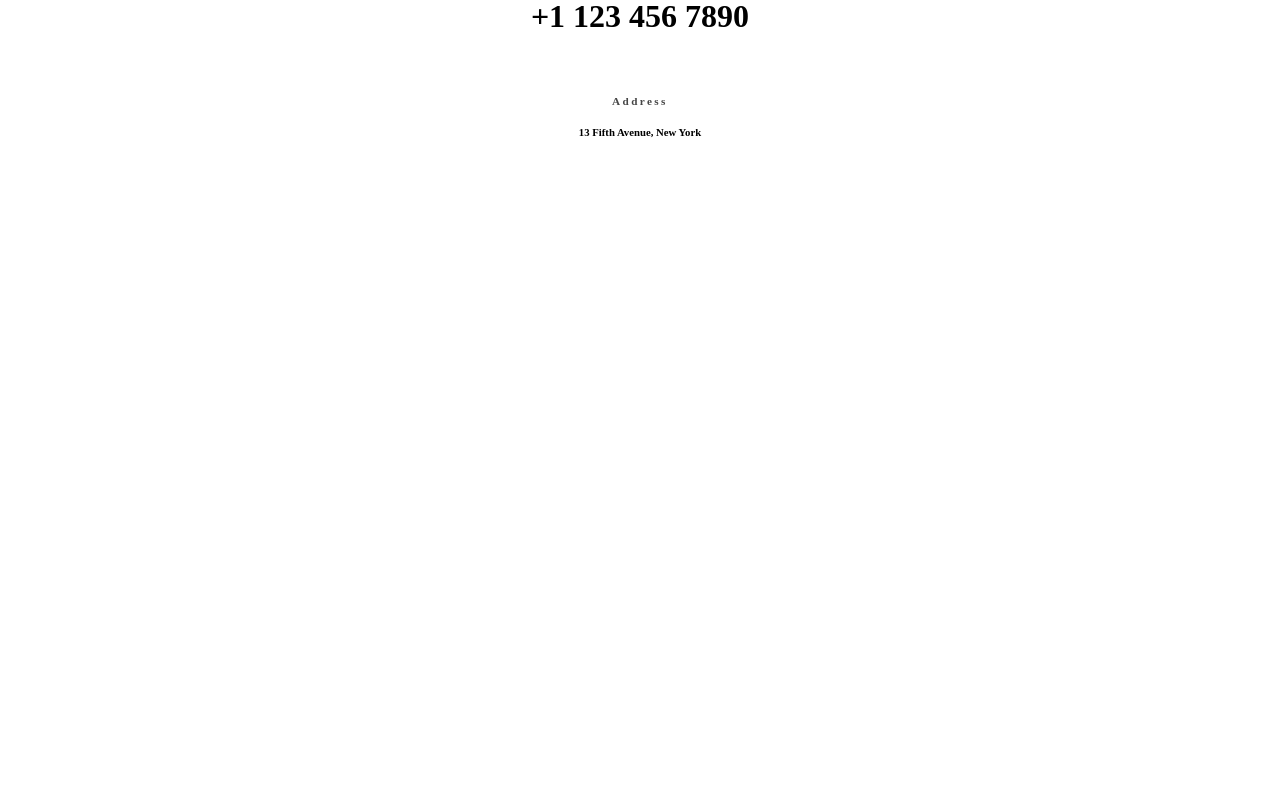
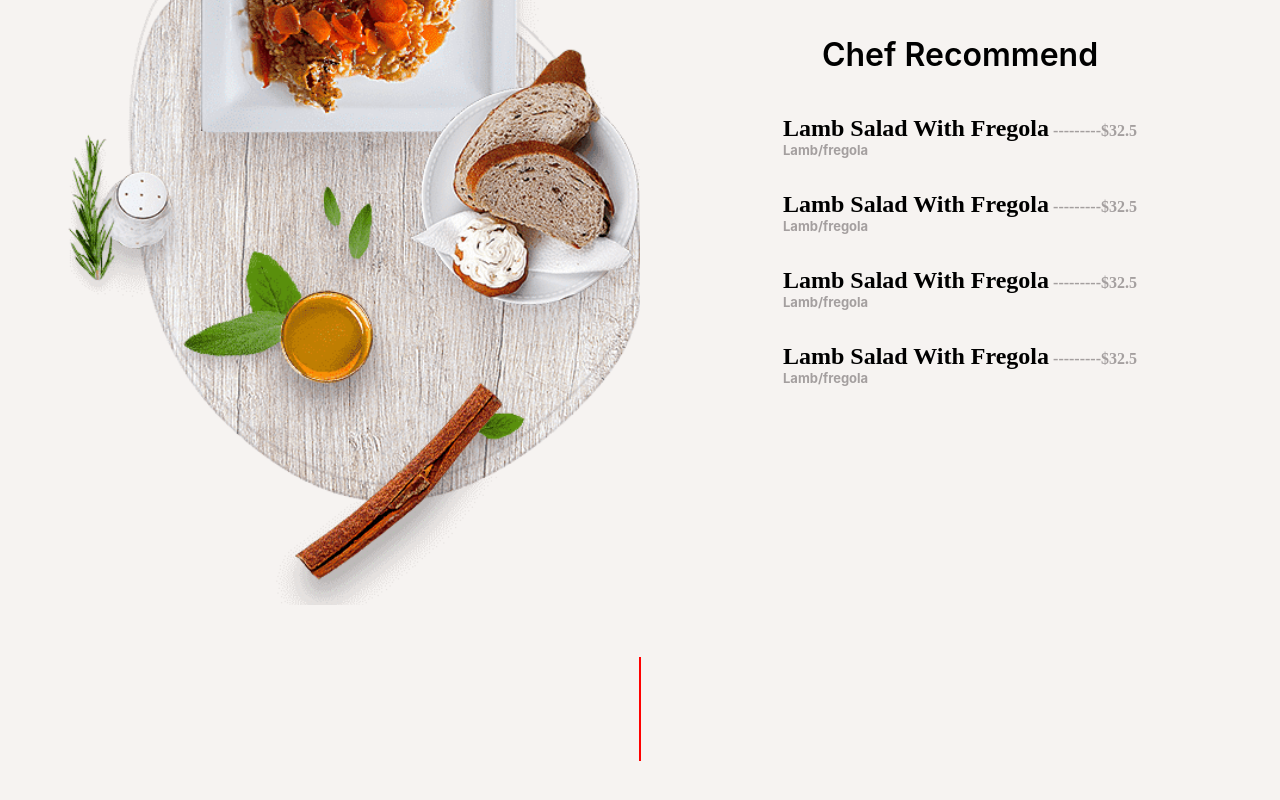
Before and after one commit to Yodawgz0/food-works, a React (Create React App) app: page / in a window 1280 px wide. Shown: the part 2260-3060 px from the top of the page. Before the commit the page ends 2423 px from the top, so only its background shows below. Built offline with nearby package versions, Linux system fonts and the light colour scheme.

Commit message:
completed the menu section

```diff
--- a/src/components/HeaderMain.js
+++ b/src/components/HeaderMain.js
@@ -1,7 +1,7 @@
 import React from "react";
 
 export default function HeaderMain() {
-  const menuDetails = [
+  const navDetails = [
     "Home",
     "Menu",
     "About",
@@ -16,7 +16,7 @@ export default function HeaderMain() {
       <h5 className="HeaderContainer__subHeading">RESTAURANT</h5>
       <nav className="navbar">
         <ul className="navbar__ulattributes">
-          {menuDetails.map((element, index) => {
+          {navDetails.map((element, index) => {
             return (
               <li className="navbar__liattributes">
                 <a className="navbar__navlinks" key={index} href="{#}">
--- a/src/components/Menu.js
+++ b/src/components/Menu.js
@@ -1,5 +1,6 @@
 import React from "react";
 import Chefrec from "../assets/chefrec_img.png"
+import maincourse from "../assets/maincourse_img.png"
 
 export default function Menu(){
     return(
@@ -35,6 +36,36 @@ export default function Menu(){
                 </div>
             </div>
 
+            <div className="menulist">
+            <div className="menulist__chefimage">
+                <img alt="SampleImage" src={maincourse} />
+                </div>
+                <div className="menulist__chefrecommend">
+                <h1>Chef Recommend</h1>
+                <section className="dishname">
+                    <h2 className="dishname__mainname">Lamb Salad With Fregola<span> ---------$32.5</span></h2>
+                    <h3 className="dishname__desc">Lamb/fregola</h3>
+                </section>
+                <section className="dishname">
+                    <h2 className="dishname__mainname">Lamb Salad With Fregola<span> ---------$32.5</span></h2>
+                    <h3 className="dishname__desc">Lamb/fregola</h3>
+                </section>
+                <section className="dishname">
+                    <h2 className="dishname__mainname">Lamb Salad With Fregola<span> ---------$32.5</span></h2>
+                    <h3 className="dishname__desc">Lamb/fregola</h3>
+                </section>
+                <section className="dishname">
+                    <h2 className="dishname__mainname">Lamb Salad With Fregola<span> ---------$32.5</span></h2>
+                    <h3 className="dishname__desc">Lamb/fregola</h3>
+                </section>
+                </div>
+
+            </div>
+            <div className="endredline">
+                    <div className="endredline__redline"></div>
+                </div>
+
+
 
 
 
--- a/src/styles/MenuStyles.scss
+++ b/src/styles/MenuStyles.scss
@@ -81,3 +81,20 @@
         font-size: 1rem;
     }
 }
+
+.endredline{
+    height: 25vh;
+    width: 100vw;
+    background-color: #F6F3F1;
+    display: flex;
+    flex-direction: row;
+    justify-content: center;
+    align-items: center;
+    &__redline{
+        margin-top: 7vh;
+        left: 50vw;
+        border-left: 2px solid red;
+        height: 13vh;
+        margin-bottom: 7vh;
+    }
+}
```
Also changed, not shown: src/assets/maincourse_img.png (added).
